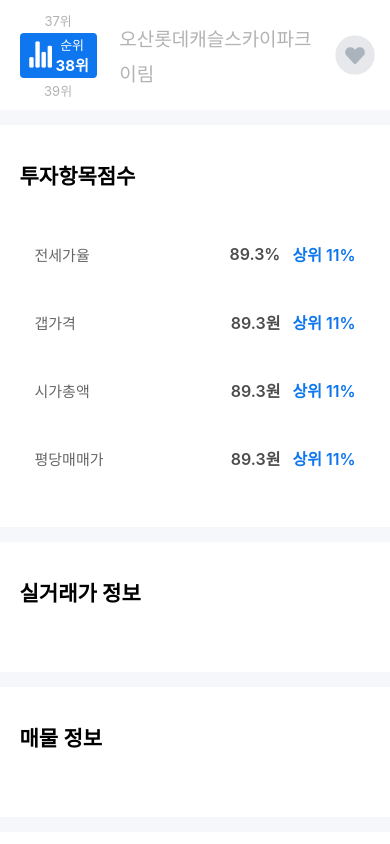
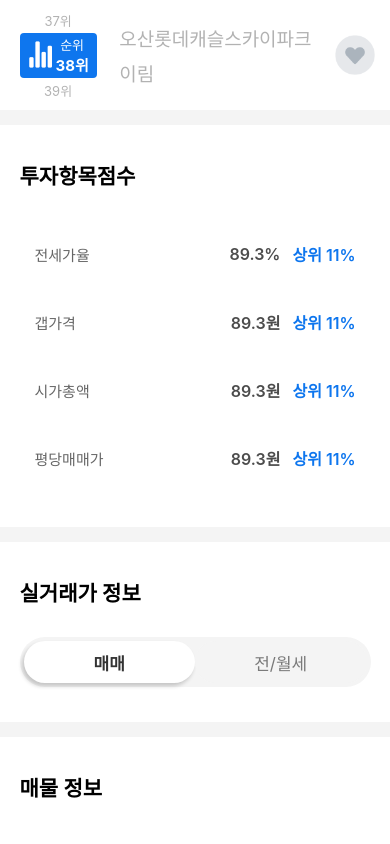
Before and after one commit to ioni19/realty_app, a React Native app: screen / in a window 390 px wide. Shown: the top 844 px of the page. Built offline with nearby package versions, Linux system fonts and the light colour scheme.

Commit message:
UI: 텍스트 토글 레이아웃 완성

```diff
--- a/App.js
+++ b/App.js
@@ -4,13 +4,14 @@
 import Detail from './app/screens/Detail';
 import Root from './app/navigators/Root';
 import {View} from 'react-native';
+import {bgColor} from './app/theme/theme';
 
 const queryClient = new QueryClient();
 
 const App = () => {
   return (
     <>
-      <View style={{backgroundColor: '#f6f7fb'}}>
+      <View style={{backgroundColor: bgColor}}>
         <Detail />
       </View>
 
--- a/app/components/Detail/Container.js
+++ b/app/components/Detail/Container.js
@@ -12,6 +12,7 @@
       <StyledContainer>
         <Title>{constantData.category}</Title>
         {constantData.category === '투자항목점수' && <ItemScore />}
+        {constantData.category === '실거래가 정보' && <PriceInfo />}
       </StyledContainer>
     </View>
   );
--- a/app/components/Detail/PriceInfo.js
+++ b/app/components/Detail/PriceInfo.js
@@ -1,8 +1,10 @@
 import React from 'react';
+import styled from 'styled-components/native';
 import {Text} from 'react-native';
+import TextToggle from './TextToggle';
 
 const PriceInfo = () => {
-  return <Text>가격</Text>;
+  return <TextToggle />;
 };
 
 export default PriceInfo;
--- /dev/null
+++ b/app/components/Detail/TextToggle.js
@@ -0,0 +1,62 @@
+import React, {useState} from 'react';
+import styled from 'styled-components/native';
+import {StyleSheet} from 'react-native';
+import {bgColor} from '../../theme/theme';
+
+const toggle = {text: ['매매', '전/월세'], fontSize: 17, height: 50};
+
+const TextToggle = () => {
+  const [pickValue, setPickValue] = useState('매매');
+
+  return (
+    <Container>
+      {toggle.text.map(text => (
+        <ToggleBtn
+          onPress={() => setPickValue(text)}
+          pick={pickValue === text ? true : false}
+          style={pickValue === text && styles.shadow}
+          activeOpacity={1}>
+          <BtnText pick={pickValue === text ? true : false}>{text}</BtnText>
+        </ToggleBtn>
+      ))}
+    </Container>
+  );
+};
+
+const Container = styled.View`
+  background-color: ${bgColor};
+  flex-direction: row;
+  padding: 4px;
+  height: ${toggle.height}px;
+  width: 100%;
+  border-radius: 50px;
+`;
+
+const ToggleBtn = styled.TouchableOpacity`
+  justify-content: center;
+  flex: 1;
+  background-color: ${({pick}) => (pick ? 'white' : bgColor)};
+  border-radius: 50px;
+`;
+
+const styles = StyleSheet.create({
+  shadow: {
+    shadowColor: '#000',
+    shadowOffset: {
+      width: -2,
+      height: 3,
+    },
+    shadowOpacity: 0.2,
+    shadowRadius: 4.65,
+    elevation: 1,
+  },
+});
+
+const BtnText = styled.Text`
+  text-align: center;
+  font-size: ${toggle.fontSize}px;
+  font-weight: ${({pick}) => (pick ? '600' : '400')};
+  color: ${({pick}) => (pick ? 'rgba(0,0,0,0.8)' : 'rgba(0,0,0,0.5)')};
+`;
+
+export default TextToggle;
--- a/app/screens/Search.js
+++ b/app/screens/Search.js
@@ -4,6 +4,7 @@
 import Card from '../components/Card';
 import SearchBar from '../components/SearchBar';
 import test from '../mockData/test';
+import {bgColor} from '../theme/theme';
 
 const Search = () => {
   return (
@@ -30,7 +31,7 @@
 
 const CardList = styled.FlatList`
   padding-top: 10px;
-  background-color: #f6f7fb;
+  background-color: ${bgColor};
 `;
 
 export default Search;
--- a/app/theme/theme.js
+++ b/app/theme/theme.js
@@ -2,6 +2,6 @@
 const {height, width} = Dimensions.get('window');
 
 export const mainColor = '#0e76ee';
-export const bgColor = '#f6f7fb';
+export const bgColor = '#f4f4f4';
 export const SCREEN_HEIGHT = height;
 export const SCREEN_WIDTH = width;
```
Also changed, not shown: 1 other file (tests, documents, lock files or other folders).
